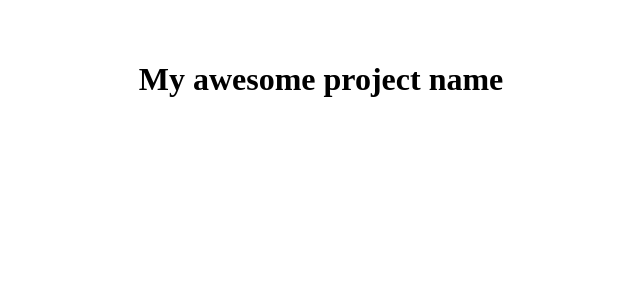
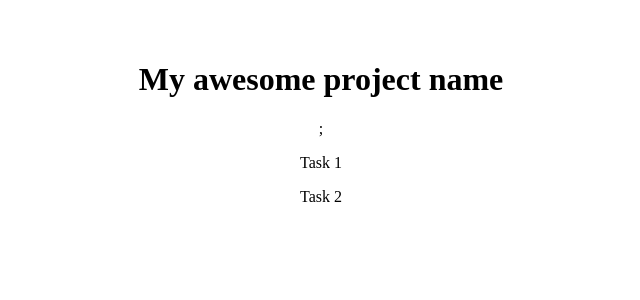
Before and after one commit to JuliaGloggPete/Whatstaskin, a React (Vite) app: page / in a window 1280 px wide. Shown: the top 300 px of the page, without its empty margins (319-959 px from the left). Built offline with nearby package versions, Linux system fonts and the light colour scheme.

Commit message:
Loading defualt tasks

```diff
--- /dev/null
+++ b/public/tasks.json
@@ -0,0 +1,12 @@
+{
+   "tasks": [
+    {
+        "taskName": "Task 1",
+        "description": "This is my first task"
+    },
+    {
+        "taskName": "Task 2",
+        "description": "This is my second task, wow!"
+    }
+]
+}
--- a/src/App.jsx
+++ b/src/App.jsx
@@ -1,12 +1,30 @@
+import { useEffect, useState } from "react";
 import { createContext } from "react";
 import { Routes, Route } from "react-router-dom";
 import "./App.css";
 import ProjectPage from "./Pages/ProjectPage";
 
 export const DataContext = createContext();
+
 function App() {
+  const [tasks, setTasks] = useState([]);
+
+  useEffect(() => {
+    async function fetchTasks() {
+      try {
+        const response = await fetch("tasks.json");
+        const data = await response.json();
+        console.log(data.tasks);
+        setTasks(data.tasks);
+      } catch (error) {
+        console.error(error, "Something went wrong");
+      }
+    }
+    fetchTasks();
+  }, []);
+
   return (
-    <DataContext.Provider>
+    <DataContext.Provider value={[tasks]}>
       <div className="App">
         <Routes>
           <Route path="/" element={<ProjectPage />} />
--- a/src/Pages/ProjectPage.jsx
+++ b/src/Pages/ProjectPage.jsx
@@ -1,7 +1,18 @@
 import ProjectName from "../components/ProjectName";
+import { useContext } from "react";
+import { DataContext } from "../App";
 
 function ProjectPage() {
-  return <ProjectName title="My awesome project name" />;
+  const [tasks] = useContext(DataContext);
+
+  console.log(tasks);
+
+  return (
+    <>
+      <ProjectName title="My awesome project name" />;
+      <main>{tasks && tasks.map((task, i) => <p>{task.taskName}</p>)}</main>
+    </>
+  );
 }
 
 export default ProjectPage;
```
